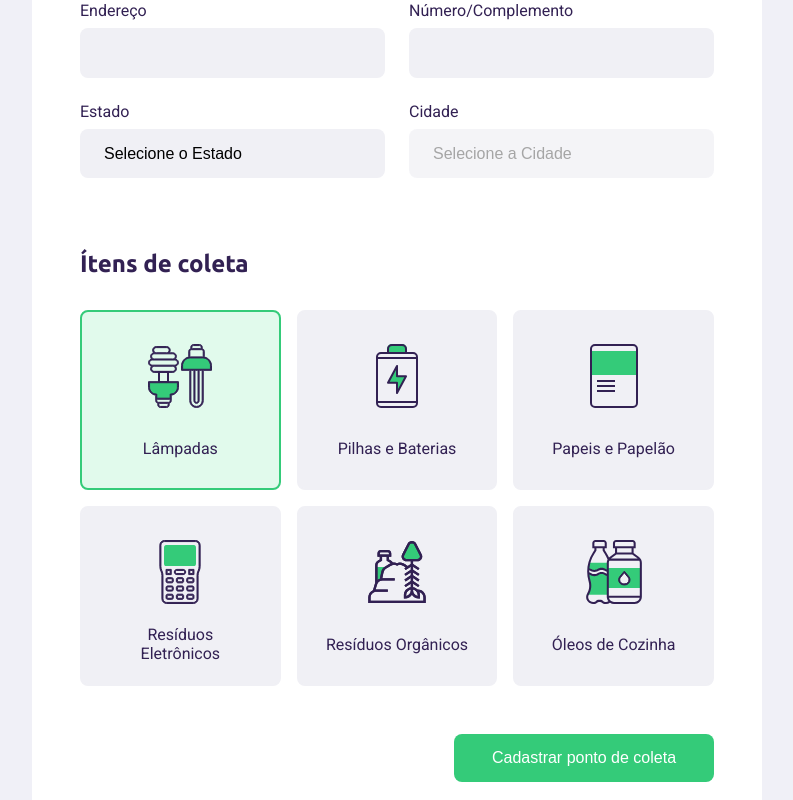
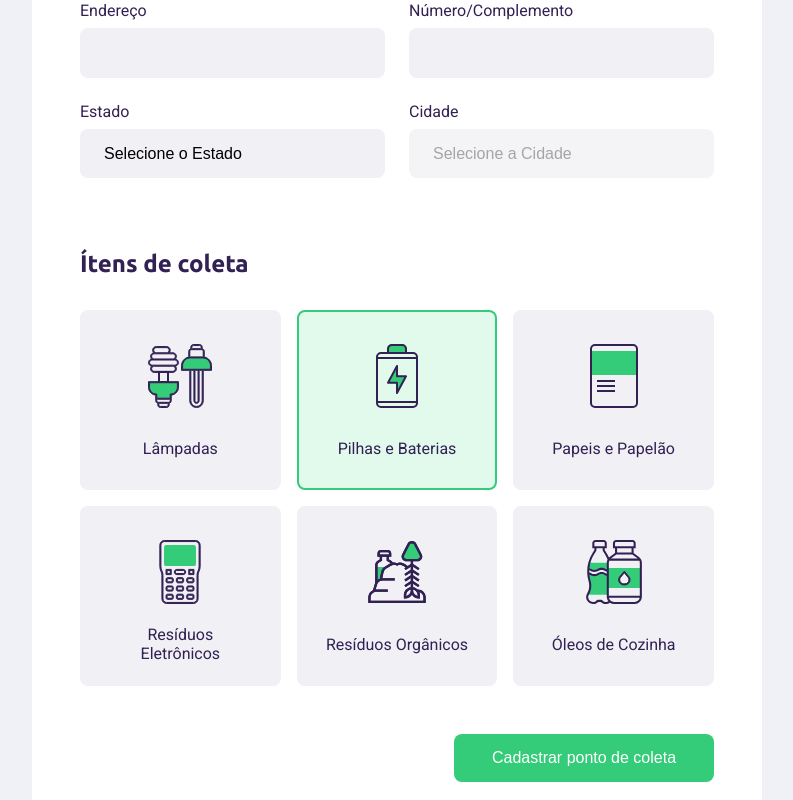
Before and after one commit to igordreher/next-level-week, a plain HTML site: page create-point.html in a window 1280 px wide. Both pictures are taken after a click on the item "Pilhas e Baterias". Shown: the part 465-1265 px from the top of the page, without its empty margins (243-1036 px from the left). Drawn offline with Linux system fonts and the light colour scheme; no server answers.

Commit message:
Added hidden input to collect items from create-point page

```diff
--- a/create-point.html
+++ b/create-point.html
@@ -63,7 +63,7 @@
                 <legend><h2>Ítens de coleta</h2></legend>
 
                 <div class="items-grid">
-                    <li data-id = '1' class="selected">
+                    <li data-id = '1'>
                         <img src="assets/icones/lampadas.svg" alt="Lâmpadas">
                         <span>Lâmpadas</span>
                     </li>
@@ -92,6 +92,7 @@
                         <img src="assets/icones/oleo.svg" alt="Óleos de Cozinha">
                         <span>Óleos de Cozinha</span>
                     </li>
+                    <input type="hidden" name="items">
                 </div>
 
             </fieldset>
--- a/scripts/create-point.js
+++ b/scripts/create-point.js
@@ -1,4 +1,5 @@
 
+//********************* Select fields
 
 function fetchSelect(url,label,value){
     fetch(url)
@@ -46,6 +47,37 @@ function getCities(event){
 
 }
 
+document.querySelector('select[name=uf]').addEventListener('change', getCities)
 
+//************************** 'Ítems de coleta' list
 
-document.querySelector('select[name=uf]').addEventListener('change', getCities)
+const itemsToCollect = document.querySelectorAll('.items-grid li')
+const items = document.querySelector('input[name=items]')
+
+let selectedItems = []
+
+function handleSelectedItem(event){
+    let itemLi = event.target
+    let itemID = itemLi.dataset.id
+
+    //toggle css style
+    itemLi.classList.toggle('selected')
+
+    //Check if item is alredy selected
+    let alredySelected = selectedItems.findIndex(item => item==itemID)
+
+    if(alredySelected>=0){//If item is alredy selected,
+        //Filter item from array
+        selectedItems = selectedItems.filter(item => item!=itemID)
+    }
+    else{// If not alredy selected
+        //Add item do array
+        selectedItems.push(itemID)
+    }
+    //Add items to hidden input
+    items.value = selectedItems
+}
+
+for( item of itemsToCollect){
+    item.addEventListener('click', handleSelectedItem)
+}
--- a/styles/create-point.css
+++ b/styles/create-point.css
@@ -132,7 +132,10 @@ form .items-grid{
     border: 2px solid #34cb79;
 }
 
-
+.items-grid li img,
+.items-grid li span{
+    pointer-events: none;
+}
 
 
 
```
